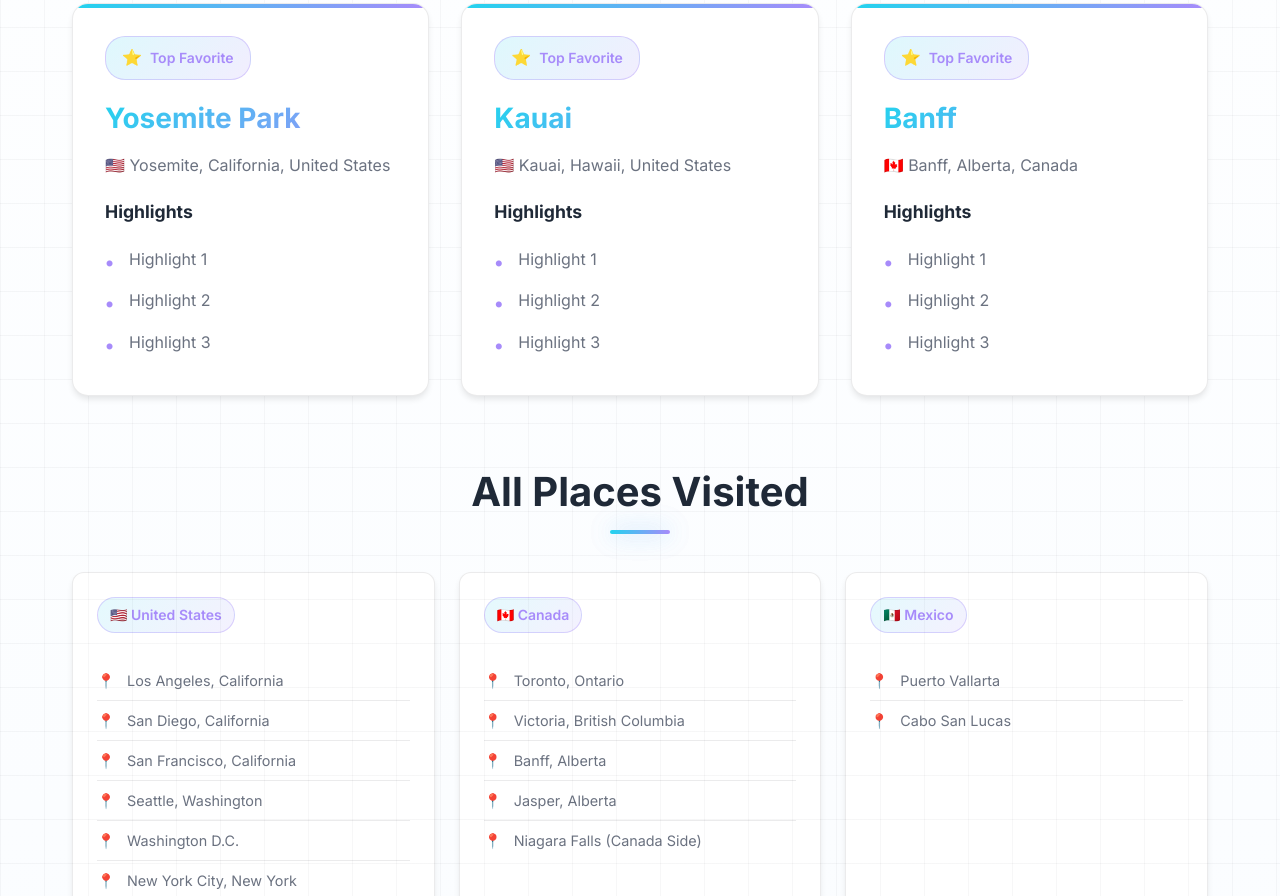
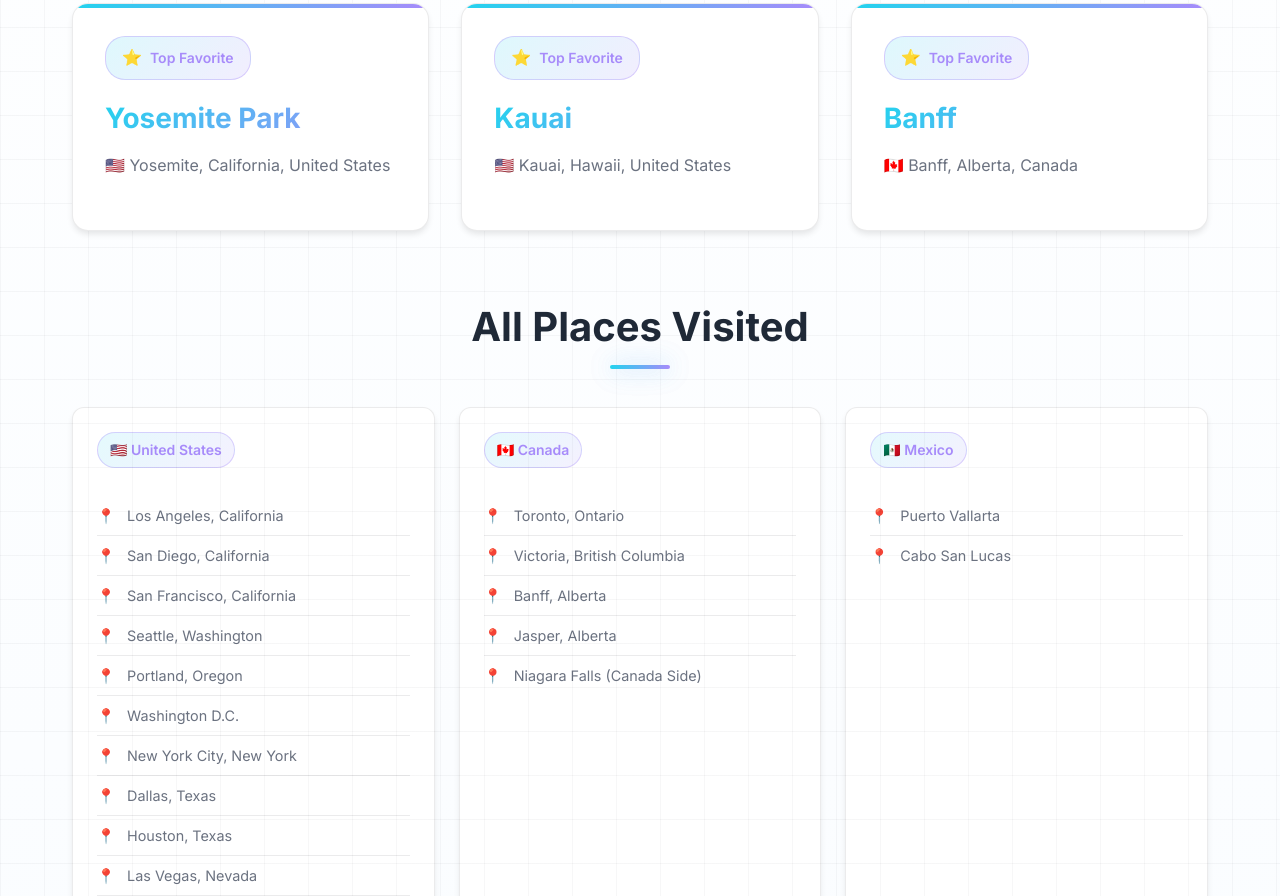
Before and after one commit to JAnanth/PersonalWebsite, a website: page travel.html in a window 1280 px wide. Shown: the part 1186-2082 px from the top of the page. Drawn offline with nearby package versions, Linux system fonts and the light colour scheme.

Commit message:
updating travel: portland

```diff
--- a/travel.html
+++ b/travel.html
@@ -266,14 +266,6 @@
                         <span class="favorite-badge"><span class="star">⭐</span> Top Favorite</span>
                         <h3 class="favorite-name">Yosemite Park</h3>
                         <div class="favorite-location">🇺🇸 Yosemite, California, United States</div>
-                        <div class="highlights-section">
-                            <div class="highlights-title">Highlights</div>
-                            <ul class="highlights-list">
-                                <li>Highlight 1</li>
-                                <li>Highlight 2</li>
-                                <li>Highlight 3</li>
-                            </ul>
-                        </div>
                     </div>
 
                     <!-- Kauai -->
@@ -281,14 +273,6 @@
                         <span class="favorite-badge"><span class="star">⭐</span> Top Favorite</span>
                         <h3 class="favorite-name">Kauai</h3>
                         <div class="favorite-location">🇺🇸 Kauai, Hawaii, United States</div>
-                        <div class="highlights-section">
-                            <div class="highlights-title">Highlights</div>
-                            <ul class="highlights-list">
-                                <li>Highlight 1</li>
-                                <li>Highlight 2</li>
-                                <li>Highlight 3</li>
-                            </ul>
-                        </div>
                     </div>
 
                     <!-- Banff -->
@@ -296,14 +280,6 @@
                         <span class="favorite-badge"><span class="star">⭐</span> Top Favorite</span>
                         <h3 class="favorite-name">Banff</h3>
                         <div class="favorite-location">🇨🇦 Banff, Alberta, Canada</div>
-                        <div class="highlights-section">
-                            <div class="highlights-title">Highlights</div>
-                            <ul class="highlights-list">
-                                <li>Highlight 1</li>
-                                <li>Highlight 2</li>
-                                <li>Highlight 3</li>
-                            </ul>
-                        </div>
                     </div>
                 </div>
             </div>
@@ -320,6 +296,7 @@
                             <li>San Diego, California</li>
                             <li>San Francisco, California</li>
                             <li>Seattle, Washington</li>
+                            <li>Portland, Oregon</li>
                             <li>Washington D.C.</li>
                             <li>New York City, New York</li>
                             <li>Dallas, Texas</li>
@@ -439,6 +416,7 @@
             'San Diego': [32.7157, -117.1611],
             'San Francisco': [37.7749, -122.4194],
             'Seattle': [47.6062, -122.3321],
+            'Portland': [45.5152, -122.6784],
             'Washington D.C.': [38.9072, -77.0369],
             'New York City': [40.7128, -74.0060],
             'Dallas': [32.7767, -96.7970],
```
